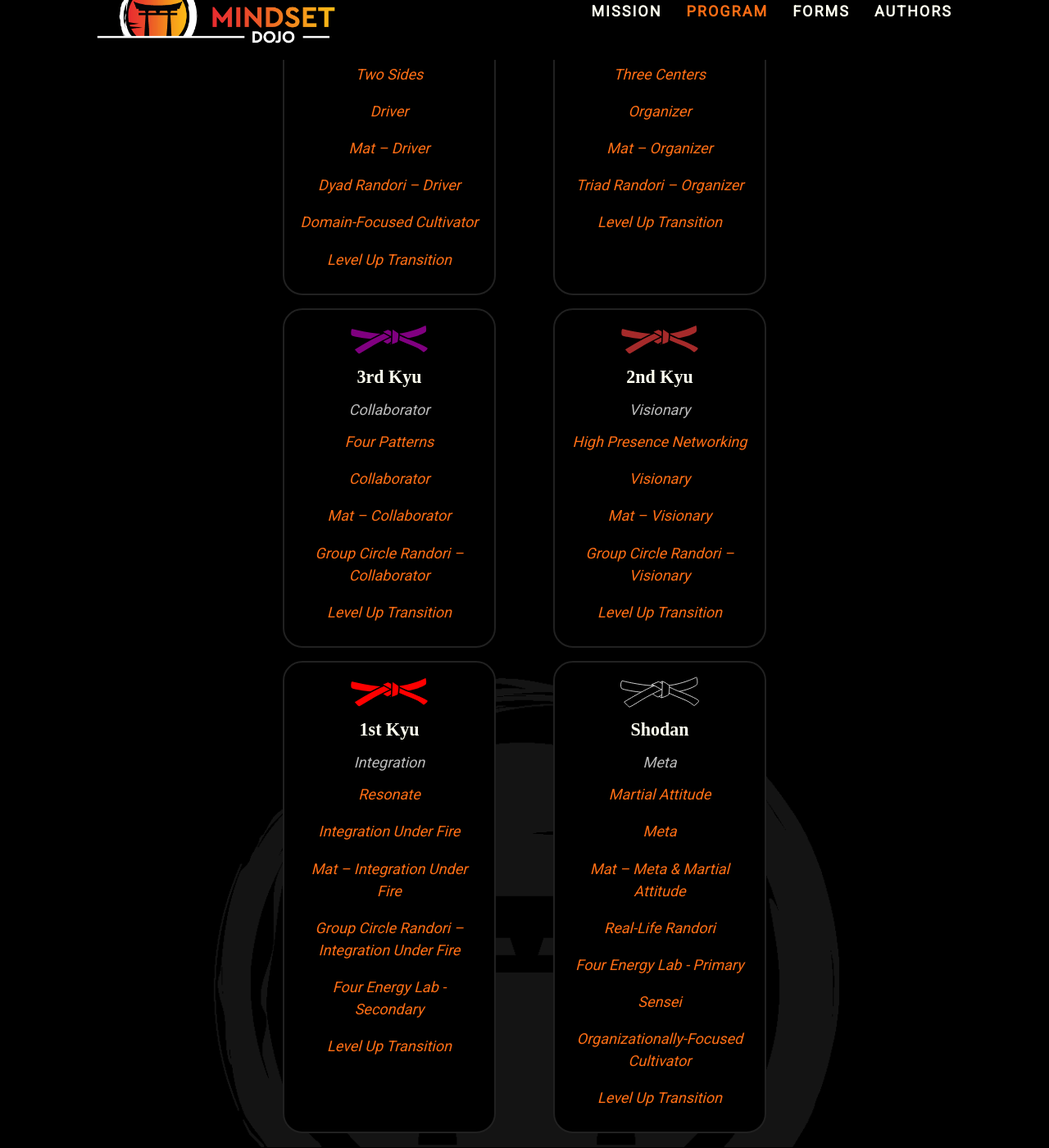
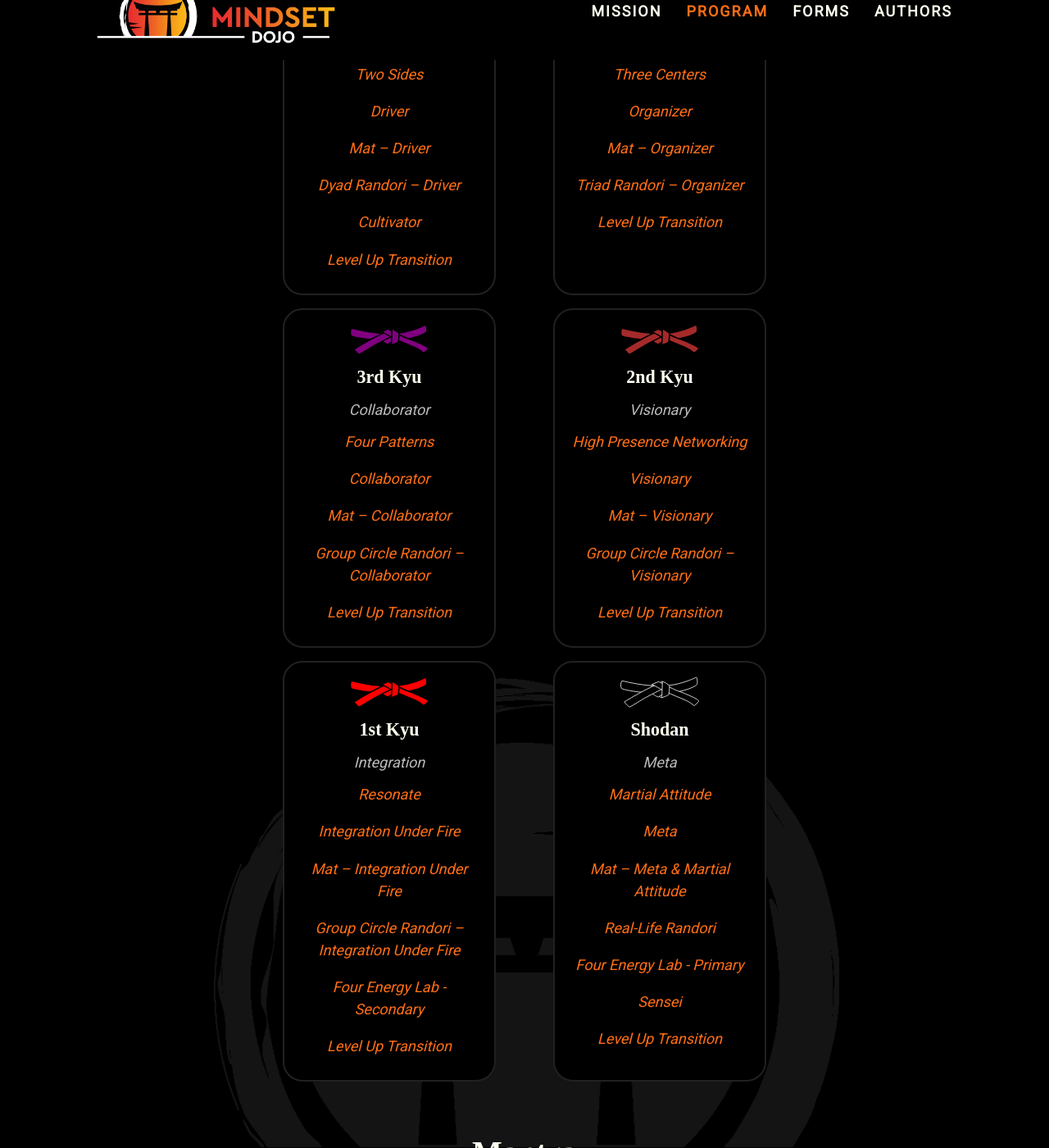
Before and after one commit to mindset-dojo/mindset-dojo.github.io, a Jekyll site: the page built from program.md, in a window 1280 px wide and 1400 px high, scrolled down 1327 px. Shown: the whole window at 82% size. Built offline with Jekyll 4.4.1, drawn with Linux system fonts in a browser that asks for light colours; some web fonts are replaced.

Commit message:
refactor(program): remove organizationally-focused cultivator and rename domain-focused cultivator to just cultivator.

```diff
--- a/_data/sections/program.yaml
+++ b/_data/sections/program.yaml
@@ -72,7 +72,7 @@ sections:
               url: /forms/mat/
             - label: Dyad Randori – Driver
               url: /forms/four-energy-randori/
-            - label: Domain-Focused Cultivator
+            - label: Cultivator
               url: /forms/domain-focused-cultivator/
             - label: Level Up Transition
               url: /forms/level-up-transition/
@@ -155,8 +155,6 @@ sections:
               url: /forms/four-energy-lab/
             - label: Sensei
               url: /forms/sensei/
-            - label: Organizationally-Focused Cultivator
-              url: /forms/organizationally-focused-cultivator/
             - label: Level Up Transition
               url: /forms/level-up-transition/
   - type: text
```
